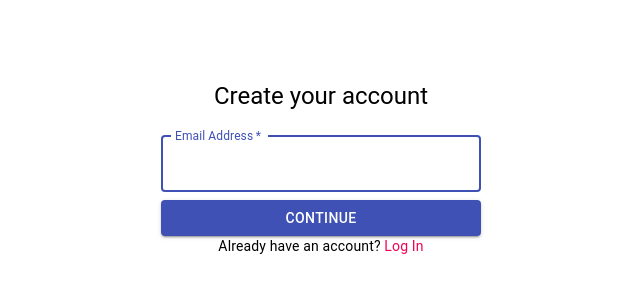
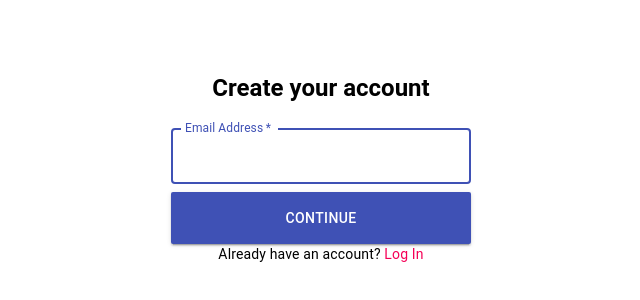
Before and after one commit to arthurjis/nplace_llm, a React (Create React App) app in the folder web_chat/: page /register in a window 1280 px wide. Shown: the part 232-532 px from the top of the page, without its empty margins (319-959 px from the left). Built offline with nearby package versions, Linux system fonts and the light colour scheme.

Commit message:
Update Signup.js

```diff
--- a/web_chat/src/components/Signup.js
+++ b/web_chat/src/components/Signup.js
@@ -28,9 +28,9 @@ function Signup({ onLogin }) {
 
   return (
     <Grid container justifyContent="center" alignItems="center" style={{ minHeight: '100vh' }}>
-      <Grid item xs={12} sm={4} md={3}>
+      <div style={{ width: '300px' }}>
         <form onSubmit={handleContinue}>
-          <Typography variant="h5" component="h2" gutterBottom>
+          <Typography variant="h5" component="h2" gutterBottom style={{ fontWeight: 'bold' }}>
             Create your account
           </Typography>
           {step === 1 ? (
@@ -56,7 +56,7 @@ function Signup({ onLogin }) {
                 InputProps={{
                     endAdornment: (
                       <InputAdornment position="end">
-                        <IconButton onClick={() => setStep(1)}>
+                        <IconButton onClick={() => setStep(1)} style={{ backgroundColor: 'transparent' }}>
                           <EditIcon />
                         </IconButton>
                       </InputAdornment>
@@ -80,6 +80,7 @@ function Signup({ onLogin }) {
             fullWidth
             variant="contained"
             color="primary"
+            style={{ height: "52px", borderRadius: 2 }}
           >
             Continue
           </Button>
@@ -90,7 +91,7 @@ function Signup({ onLogin }) {
             </Link>
           </Typography>
         </form>
-      </Grid>
+      </div>
     </Grid>
   );
 }
```
